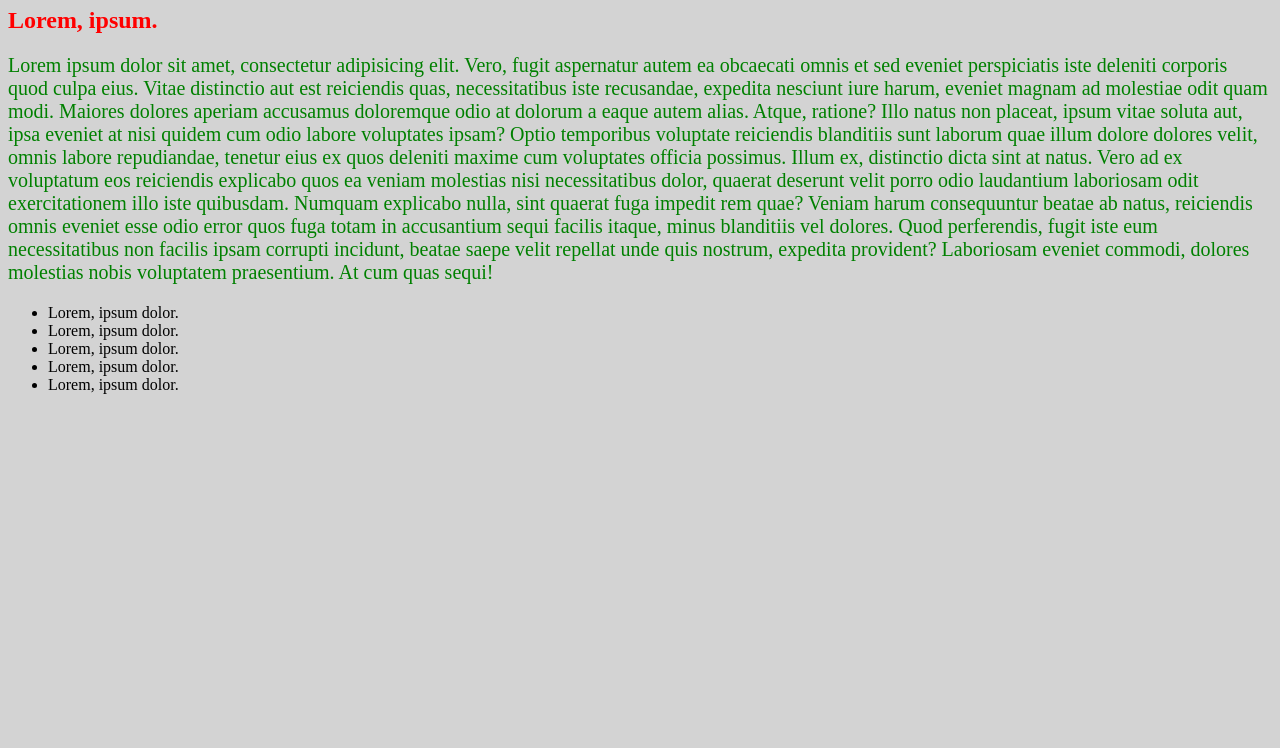
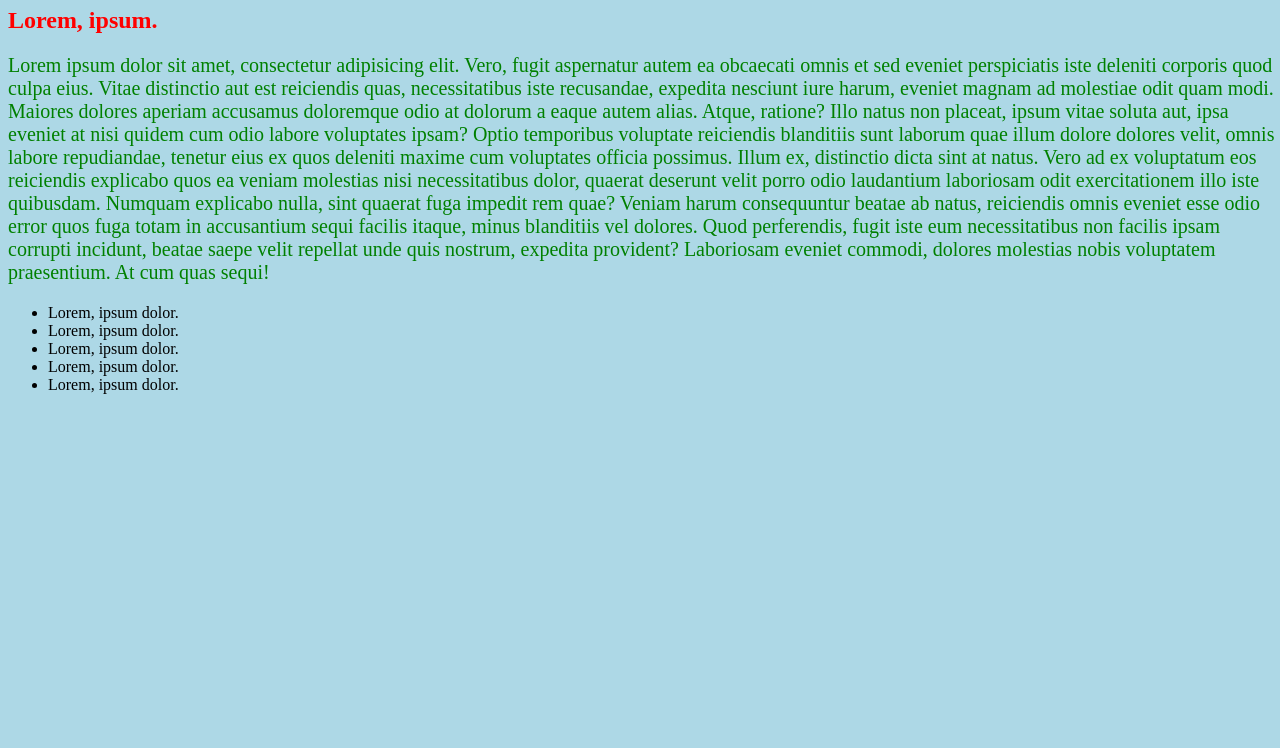
Before and after one commit to verhulstd/meraki-test, a plain HTML site: page index.html in a window 1280 px wide. Shown: the part 73-821 px from the top of the page. Before the commit the page ends 800 px from the top, so only its background shows below. Drawn offline with Linux system fonts and the light colour scheme.

Commit message:
add body styling

```diff
--- a/css/style.css
+++ b/css/style.css
@@ -1,5 +1,9 @@
-body {
-  background-color: lightgrey;
+body,
+html {
+  width: 100%;
+  height: 100%;
+  box-sizing: border-box;
+  background-color: lightblue;
 }
 h2 {
   color: red;
```
